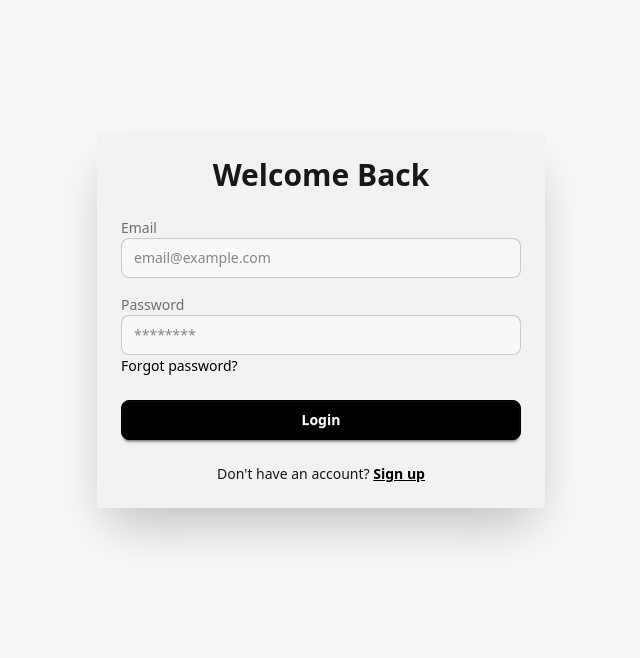
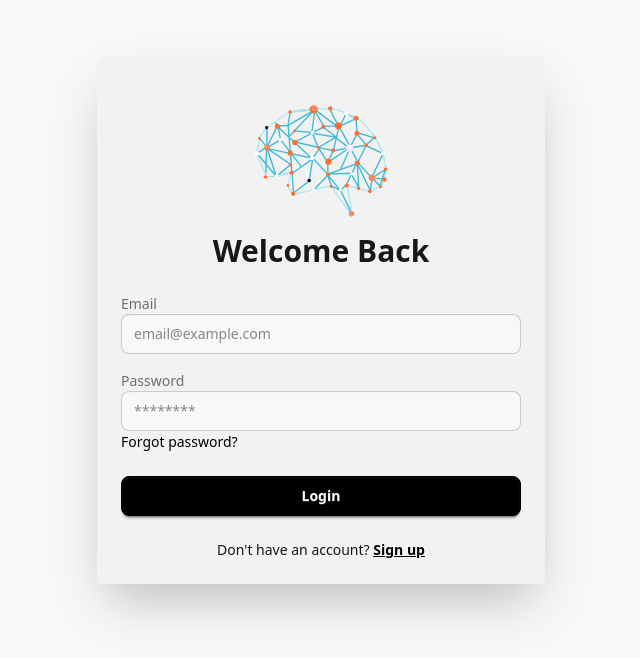
Before and after one commit to RadioOneAI/Frontend, a React (Vite) app in the folder radio-one-ai/: page /login in a window 1280 px wide. Shown: the top 658 px of the page, without its empty margins (319-959 px from the left). Built offline with nearby package versions, Linux system fonts and the light colour scheme.

Commit message:
added brain animation to login page

```diff
--- a/radio-one-ai/src/pages/Auth/Login.jsx
+++ b/radio-one-ai/src/pages/Auth/Login.jsx
@@ -1,11 +1,19 @@
 import React from "react";
 import { Link } from "react-router-dom";
+import Lottie from "lottie-react";
+import Brain from "../../assets/images/Brain.json";
 
 export default function Login() {
   return (
     <div className="flex items-center justify-center min-h-[80vh] bg-base-100 px-4">
       <div className="card w-full max-w-md shadow-2xl bg-base-200">
         <div className="card-body">
+
+          {/* Brain Animation - Centered and Sized */}
+          <div className="flex justify-center -mb-4">
+            <Lottie animationData={Brain} className="w-40 h-auto" />
+          </div>
+
           <h2 className="text-3xl font-bold text-center mb-4">Welcome Back</h2>
 
           <form className="space-y-4">
```
